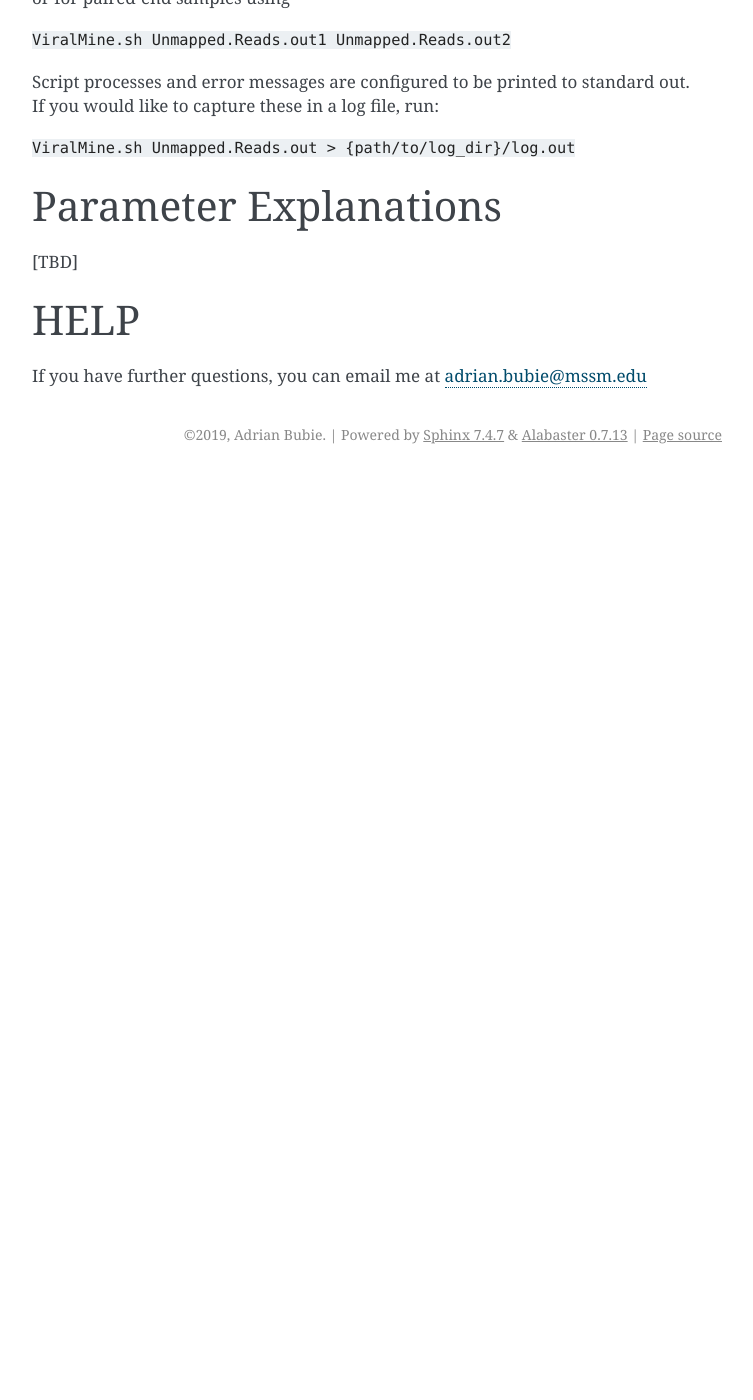
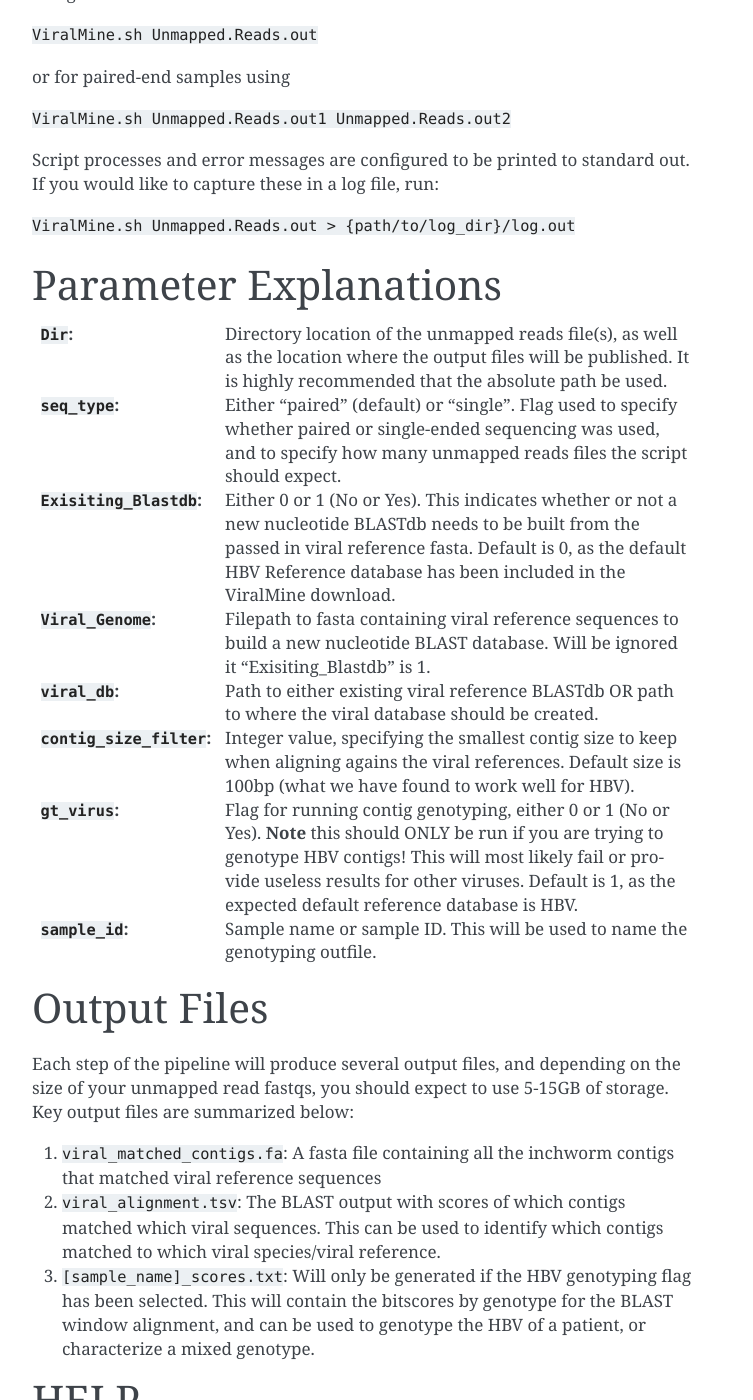
Before and after one commit to LosicLab/ViralMine, a Sphinx documentation site: the page built from docs/source/index.rst, in a window 1280 px wide and 1400 px high, scrolled down 2994 px. Shown: the whole window, without its empty margins (388-1141 px from the left). Built offline with Sphinx 7.4.7, drawn with Linux system fonts in a browser that asks for light colours; before the commit the page ends 3468 px from its top, so only the background shows below that; some of the changed text lies outside the part shown.

Commit message:
updates to HMTL, main script

```diff
--- a/docs/source/index.rst
+++ b/docs/source/index.rst
@@ -36,7 +36,7 @@
 
 		``export PATH=$PATH:{path/to/ViralMine}``
 
-At this point, check that **ViralMine** has been added to your path using ``echo $PATH``.
+At this point, check that **ViralMine** has been added to your path using ``echo $PATH``. **NOTE:** this will only add the path temporarily (until you log out of the terminal); to permanantly add **ViralMine** to your path, add the command in 4. to your '.bashrc' file, and run ``source ~/.bashrc``.
 
 Additionally, you will need to have the following programs installed and added to your path before you can mine your first sample:
 
@@ -49,23 +49,23 @@
 Running ViralMine
 =================
 
-
-Setup: BLAST db
----------------
-
-**ViralMine** requires the user to have generated a BLAST nucleotide database of viral reference sequences before samples can be processed. This can be done by using a fasta file of collected sequences and the command line BLAST tools' ``makeblastdb`` command (see the BLAST manual here for more information: https://www.ncbi.nlm.nih.gov/books/NBK279690/).
-
-Make sure the directory for you compiled database is in a location **ViralMine** can read from.
-
-If you are mining HBV viral sequences, a nucleotide reference database has already been compiled for HBV genotypes `A, B, C, D, F,` and `G` from the HBVdb reference (https://hbvdb.ibcp.fr/HBVdb/HBVdbIndex) and included in the **ViralMine** download (see the ``HBV_Ref_dbs/`` directory).
-
-
 Setup: Alignment
 ----------------
 
 Prior to running **ViralMine**, users will need to generate the aligned and unaligned read files for samples they wish to process. There is no specific aligner requirement, but STAR has been the validated aligner of choice for RNA-Seq reads, and BWA for DNA-Seq reads. Check your aligner of choice's manual to determine what parameter flag must be set to generate *unmapped reads*.
 
 **ViralMine** does not require any files other than the Unmapped Reads file(s) from the aligner output.
+
+
+
+Setup: BLAST db
+---------------
+
+**ViralMine** requires the user to generate a BLAST nucleotide database of viral reference sequences before samples can be processed. This can be done by using a fasta file of collected sequences and the command line BLAST tools' ``makeblastdb`` command (see the BLAST manual here for more information: https://www.ncbi.nlm.nih.gov/books/NBK279690/). This is handled in the first step of the pipeline, but if the user already has a BLAST database compiled, they can skip this step using the ``Exisiting_Blastdb`` flag.
+
+
+If you are mining HBV viral sequences, a nucleotide reference database has already been compiled for HBV genotypes `A, B, C, D, F,` and `G` from the HBVdb reference (https://hbvdb.ibcp.fr/HBVdb/HBVdbIndex) and included in the **ViralMine** download (see the ``HBV_Ref_dbs/`` directory). The script defualt is to pointed to this location.
+
 
 
 Setup: ViralMine parameter configuration:
@@ -77,11 +77,12 @@
 
 	Dir="path/to/unmapped_reads.out/"
 	seq_type="paired"
+	Exisiting_Blastdb=1
 	Viral_Genome="path/to/input.genome.fa"
 	viral_db="path/to/viral/blastn_db/viral.db"
-	sample_id="sample_name"
 	contig_size_filter=200
 	gt_virus=1
+	sample_id="sample_name"
 
 
 A full list of the parameters and their options is discussed in the table below (see **Parameter Explanations**).
@@ -109,8 +110,24 @@
 Parameter Explanations
 ======================
 
-[TBD]
+:``Dir``:	Directory location of the unmapped reads file(s), as well as the location where the output files will be published. It is highly recommended that the absolute path be used.
+:``seq_type``:	Either "paired" (default) or "single". Flag used to specify whether paired or single-ended sequencing was used, and to specify how many unmapped reads files the script should expect.
+:``Exisiting_Blastdb``:	Either 0 or 1 (No or Yes). This indicates whether or not a new nucleotide BLASTdb needs to be built from the passed in viral reference fasta. Default is 0, as the default HBV Reference database has been included in the ViralMine download.
+:``Viral_Genome``:	Filepath to fasta containing viral reference sequences to build a new nucleotide BLAST database. Will be ignored it "Exisiting_Blastdb" is 1.
+:``viral_db``:	Path to either existing viral reference BLASTdb OR path to where the viral database should be created.
+:``contig_size_filter``:	Integer value, specifying the smallest contig size to keep when aligning agains the viral references. Default size is 100bp (what we have found to work well for HBV).
+:``gt_virus``:	Flag for running contig genotyping, either 0 or 1 (No or Yes). **Note** this should ONLY be run if you are trying to genotype HBV contigs! This will most likely fail or provide useless results for other viruses. Default is 1, as the expected default reference database is HBV.
+:``sample_id``:	Sample name or sample ID. This will be used to name the genotyping outfile.
 
+
+Output Files
+============
+
+Each step of the pipeline will produce several output files, and depending on the size of your unmapped read fastqs, you should expect to use 5-15GB of storage. Key output files are summarized below:
+
+1. ``viral_matched_contigs.fa``: A fasta file containing all the inchworm contigs that matched viral reference sequences
+2. ``viral_alignment.tsv``: The BLAST output with scores of which contigs matched which viral sequences. This can be used to identify which contigs matched to which viral species/viral reference.
+3. ``[sample_name]_scores.txt``: Will only be generated if the HBV genotyping flag has been selected. This will contain the bitscores by genotype for the BLAST window alignment, and can be used to genotype the HBV of a patient, or characterize a mixed genotype.
 
 
 HELP
```
Also changed, not shown: 6 other files.
